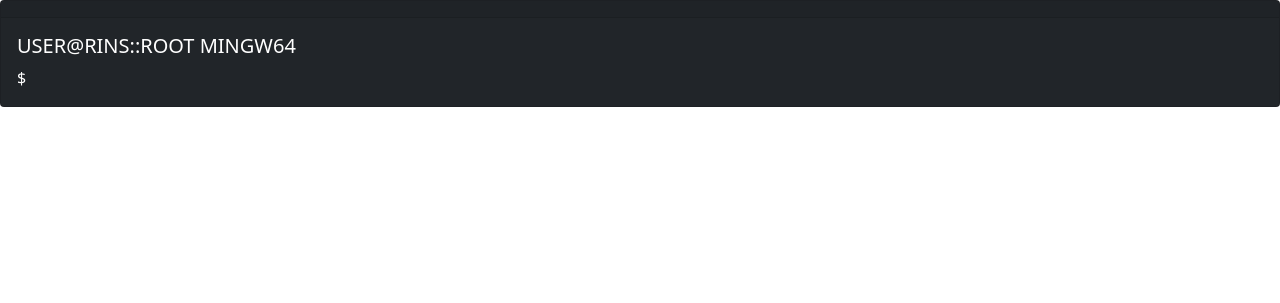
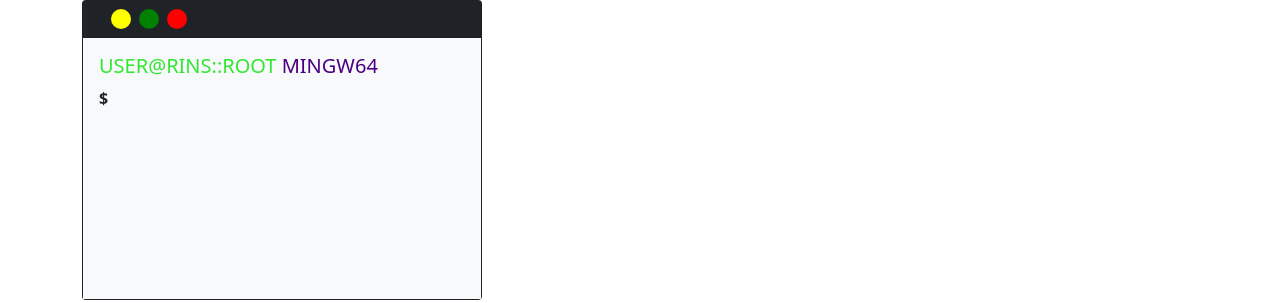
Before and after one commit to NoriAlafa/norialafa.github.io, a plain HTML site: page index.html in a window 1280 px wide. Drawn offline with nearby package versions, Linux system fonts and the light colour scheme.

Commit message:
[EDIT] Mengubah tampilan seperti terminal linux

```diff
--- a/index.html
+++ b/index.html
@@ -4,23 +4,25 @@
     <!-- Required meta tags -->
     <meta charset="utf-8">
     <meta name="viewport" content="width=device-width, initial-scale=1">
-    <link rel="stylesheet" href="style.css">
+    <link rel="stylesheet" href="styles.css">
     <!-- Bootstrap CSS -->
     <link href="https://cdn.jsdelivr.net/npm/bootstrap@5.0.2/dist/css/bootstrap.min.css" rel="stylesheet" integrity="sha384-EVSTQN3/azprG1Anm3QDgpJLIm9Nao0Yz1ztcQTwFspd3yD65VohhpuuCOmLASjC" crossorigin="anonymous">
 
     <title>Hello, world!</title>
   </head>
   <body>
-    <div class="card text-white bg-dark mb-3">
-        <div class="card-header close">
-            <div class="bunder-kuning"></div>
-            <div class="bunder-ijo"></div>
-            <div class="bunder-merah"></div>
+    <div class="container">
+    <div class="card text-white bg-dark linux mb-3">
+        <div class="card-header close ms-1">
+            <div class="bunder-kuning ms-2"></div>
+            <div class="bunder-ijo ms-2"></div>
+            <div class="bunder-merah ms-2"></div>
         </div>
-        <div class="card-body">
-            <h5 class="card-title">USER@RINS::ROOT <span class="mingw">MINGW64</span></h5>
-            <p class="card-text">$ </p>
+        <div class="card-body bg-light text-dark">
+            <h5 class="card-title user">USER@RINS::ROOT <span class="mingw">MINGW64</span></h5>
+            <p class="card-text"><strong>$</strong> </p>
         </div>
+    </div>
     </div>
 
     <script src="https://cdn.jsdelivr.net/npm/bootstrap@5.0.2/dist/js/bootstrap.bundle.min.js" integrity="sha384-MrcW6ZMFYlzcLA8Nl+NtUVF0sA7MsXsP1UyJoMp4YLEuNSfAP+JcXn/tWtIaxVXM" crossorigin="anonymous"></script>
--- a/styles.css
+++ b/styles.css
@@ -1,18 +1,31 @@
+.linux{
+    height: 300px;
+    width: 400px;
+}
+.mingw{
+    color:indigo;
+}
+.user{
+    color: rgb(50, 231, 50);
+}
 .bunder-kuning{
     background-color: yellow;
-    width:30px;
-    height: 30px;
+    height: 20px;
+    width: 20px;
     border-radius: 100%;
+    float: left;
 }
-.bunder-hijau{
+.bunder-ijo{
     background-color: green;
-    width:30px;
-    height: 30px;
+    width: 20px;
+    height:20px;
     border-radius: 100%;
+    float:left;
 }
 .bunder-merah{
     background-color: red;
-    width:30px;
-    height: 30px;
+    width: 20px;
+    height:20px;
     border-radius: 100%;
+    float:left;
 }
```
